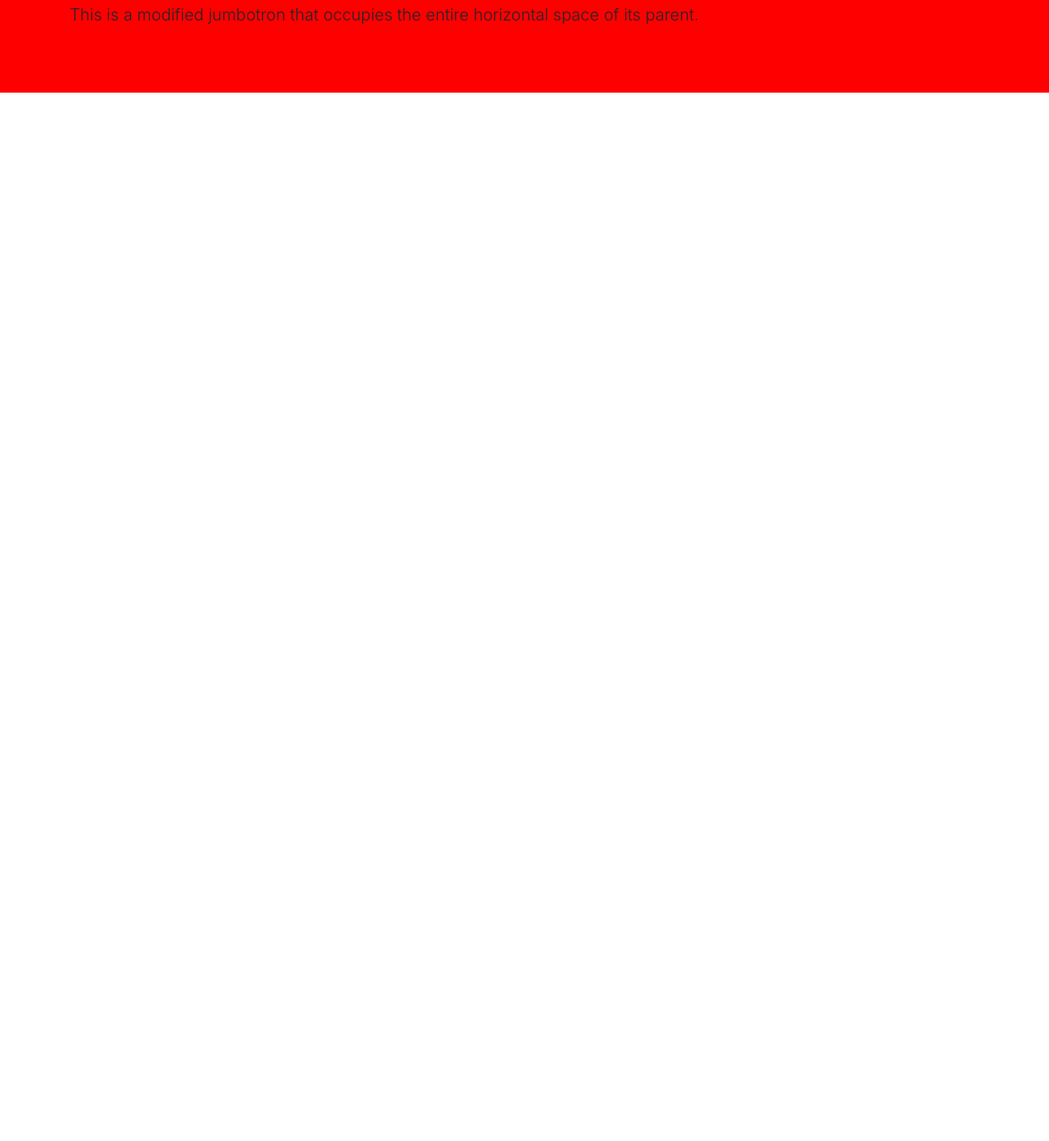
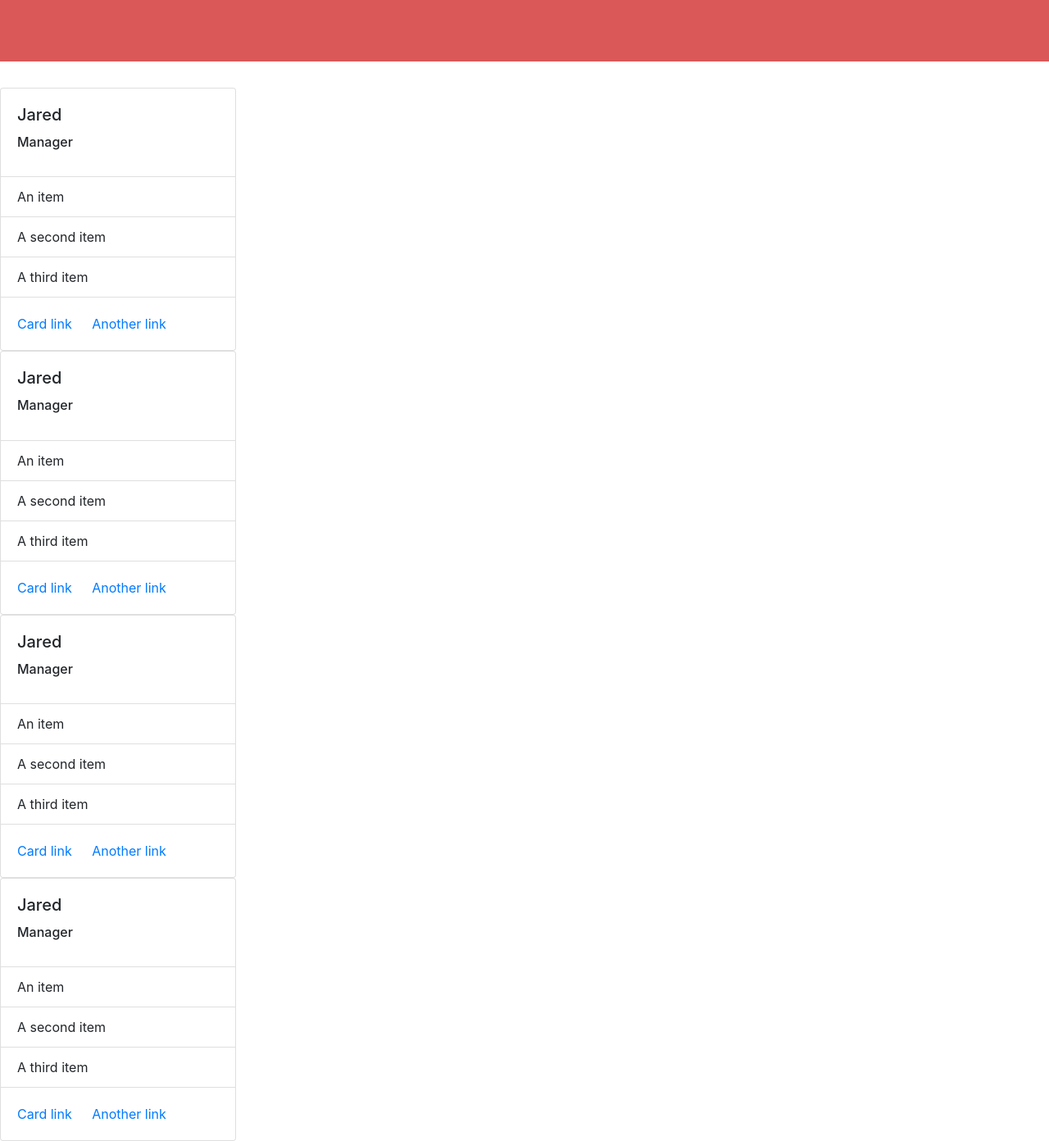
Before and after one commit to Samya129/Team-Profile-Generator, a plain HTML site: page index.html in a window 1280 px wide. Shown: the part 136-1528 px from the top of the page at 82% size. Before the commit the page ends 800 px from the top, so only its background shows below. Drawn offline with nearby package versions, Linux system fonts and the light colour scheme.

Commit message:
Added cards for each person using bootstrap.

```diff
--- a/index.html
+++ b/index.html
@@ -7,14 +7,79 @@
     <link rel="stylesheet" href="https://cdn.jsdelivr.net/npm/bootstrap@4.6.0/dist/css/bootstrap.min.css" integrity="sha384-B0vP5xmATw1+K9KRQjQERJvTumQW0nPEzvF6L/Z6nronJ3oUOFUFpCjEUQouq2+l" crossorigin="anonymous">
     <script src="https://code.jquery.com/jquery-3.5.1.slim.min.js" integrity="sha384-DfXdz2htPH0lsSSs5nCTpuj/zy4C+OGpamoFVy38MVBnE+IbbVYUew+OrCXaRkfj" crossorigin="anonymous"></script>
     <script src="https://cdn.jsdelivr.net/npm/bootstrap@4.6.0/dist/js/bootstrap.bundle.min.js" integrity="sha384-Piv4xVNRyMGpqkS2by6br4gNJ7DXjqk09RmUpJ8jgGtD7zP9yug3goQfGII0yAns" crossorigin="anonymous"></script>
+    <link rel="stylesheet" href="path/to/font-awesome/css/font-awesome.min.css">
 </head>
 <body>
-    <div style="background-color: red;" class="jumbotron jumbotron-fluid">
+    <div style="background-color: rgb(218, 88, 88); text-align: center; color: white;" class="jumbotron jumbotron-fluid">
         <div class="container">
           <h1 class="display-4">My Team</h1>
-          <p class="lead">This is a modified jumbotron that occupies the entire horizontal space of its parent.</p>
+          <p class="lead"></p>
+        </div>
+    </div>
+    <!-- Card 1 -->
+    <div class="card" style="width: 18rem;">
+        <div class="card-body">
+          <h5 class="card-title">Jared</h5>
+          <h6 class="card-title">Manager</h6>
+        </div>
+        <ul class="list-group list-group-flush">
+          <li class="list-group-item">An item</li>
+          <li class="list-group-item">A second item</li>
+          <li class="list-group-item">A third item</li>
+        </ul>
+        <div class="card-body">
+          <a href="#" class="card-link">Card link</a>
+          <a href="#" class="card-link">Another link</a>
         </div>
       </div>
+    <!-- Card 2 -->
+    <div class="card" style="width: 18rem;">
+        <div class="card-body">
+          <h5 class="card-title">Jared</h5>
+          <h6 class="card-title">Manager</h6>
+        </div>
+        <ul class="list-group list-group-flush">
+          <li class="list-group-item">An item</li>
+          <li class="list-group-item">A second item</li>
+          <li class="list-group-item">A third item</li>
+        </ul>
+        <div class="card-body">
+          <a href="#" class="card-link">Card link</a>
+          <a href="#" class="card-link">Another link</a>
+        </div>
+      </div>
+    <!-- Card 3 -->
+      <div class="card" style="width: 18rem;">
+        <div class="card-body">
+          <h5 class="card-title">Jared</h5>
+          <h6 class="card-title">Manager</h6>
+        </div>
+        <ul class="list-group list-group-flush">
+          <li class="list-group-item">An item</li>
+          <li class="list-group-item">A second item</li>
+          <li class="list-group-item">A third item</li>
+        </ul>
+        <div class="card-body">
+          <a href="#" class="card-link">Card link</a>
+          <a href="#" class="card-link">Another link</a>
+        </div>
+      </div>
+    <!-- Card 4 -->
+        <div class="card" style="width: 18rem;">
+            <div class="card-body">
+            <h5 class="card-title">Jared</h5>
+            <h6 class="card-title">Manager</h6>
+            </div>
+            <ul class="list-group list-group-flush">
+            <li class="list-group-item">An item</li>
+            <li class="list-group-item">A second item</li>
+            <li class="list-group-item">A third item</li>
+            </ul>
+            <div class="card-body">
+            <a href="#" class="card-link">Card link</a>
+            <a href="#" class="card-link">Another link</a>
+            </div>
+        </div>
 
 </body>
 </html>
```
